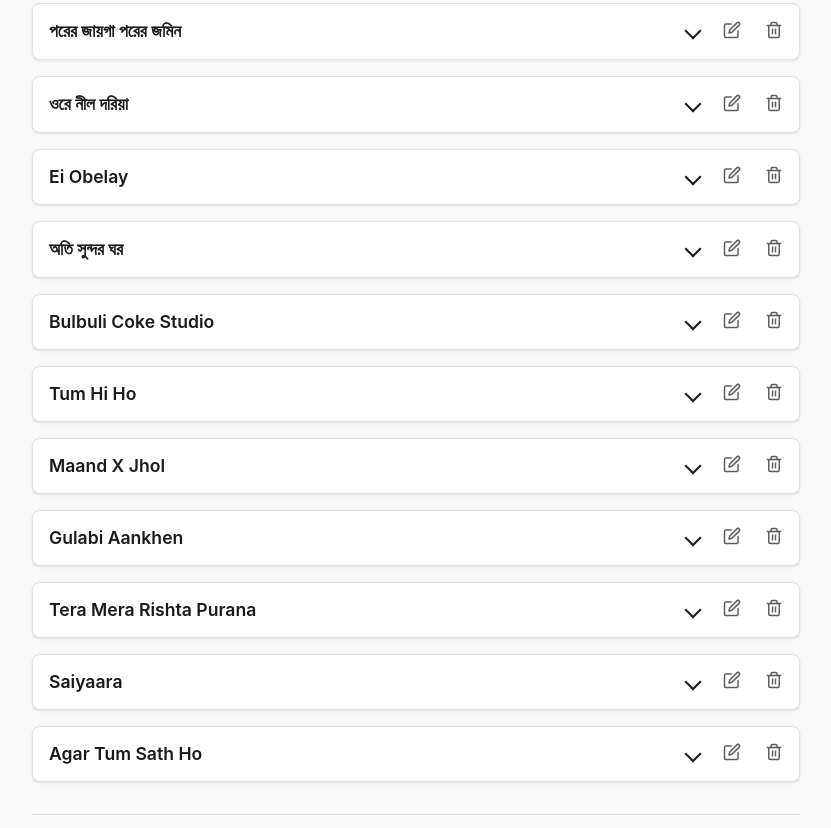
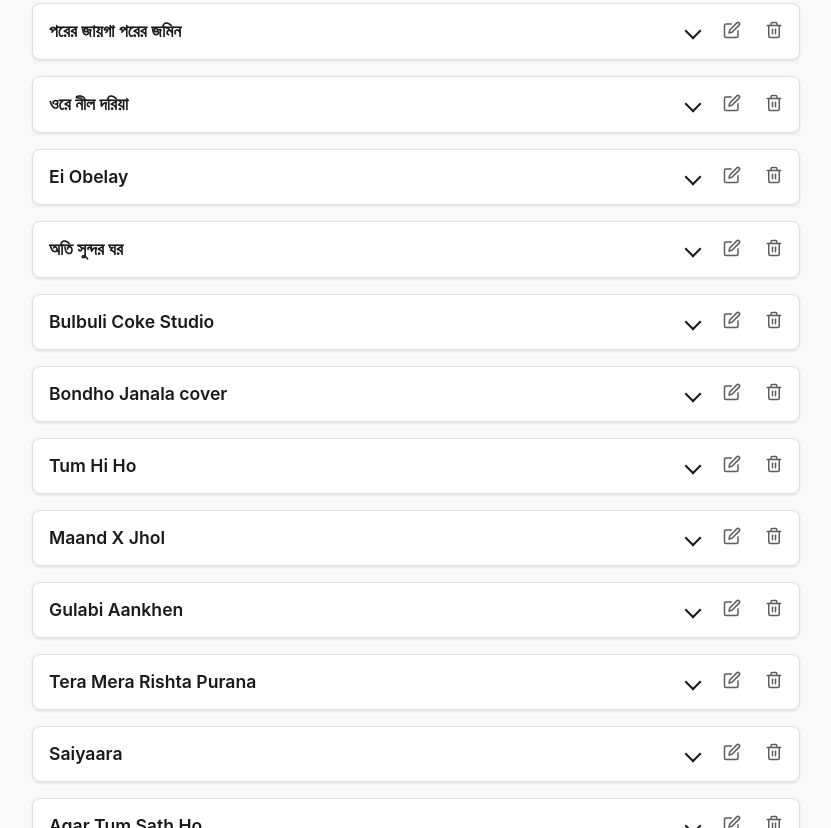
Before and after one commit to nasirulchatgpt1-lang/lyrics-manager, a plain HTML site: page index.html in a window 1280 px wide. Shown: the part 1228-2056 px from the top of the page, without its empty margins (224-1055 px from the left). Drawn offline with Linux system fonts and the light colour scheme.

Commit message:
index.html

```diff
--- a/index.html
+++ b/index.html
@@ -1450,6 +1450,22 @@
 দখিন হাওয়া ডাক দিয়ে যায়
 মনের মানুষ কই?
 
+###Bondho Janala cover
+আরেকবার যেতে চাই রিম ঝিম ঝিম সুদূরপুর
+অবাক রোদ ভেজা তপ্ত দুপুর
+আরেকবার তোমাদের লাল, নীল রং আনন্দে
+একলা রাস্তায় এক চিলতে রোদ্দুর।
+সারা বেলা বন্ধ জানালা
+
+যদি তোমাদের অনেক শব্দ, আমার জানালায়
+ছোট ছোট আনন্দের স্পর্শে, আঙ্গুল রেখে যায়
+যদি সহস্র শব্দের উৎসব থেমে যায়
+সারা বেলা বন্ধ জানালা
+যদি তোমাদের লাল নীল গল্প আমার শরীরে,
+কোন একলা রাস্তায় অবাক ভ্রমণে
+যদি ইচ্ছের নীল রং আকাশ ছুঁয়ে যায়
+সারা বেলা বন্ধ জানালা
+
 ###Tum Hi Ho
 Hum Tere Bin Ab, Reh Nahi Sakte
 
```
